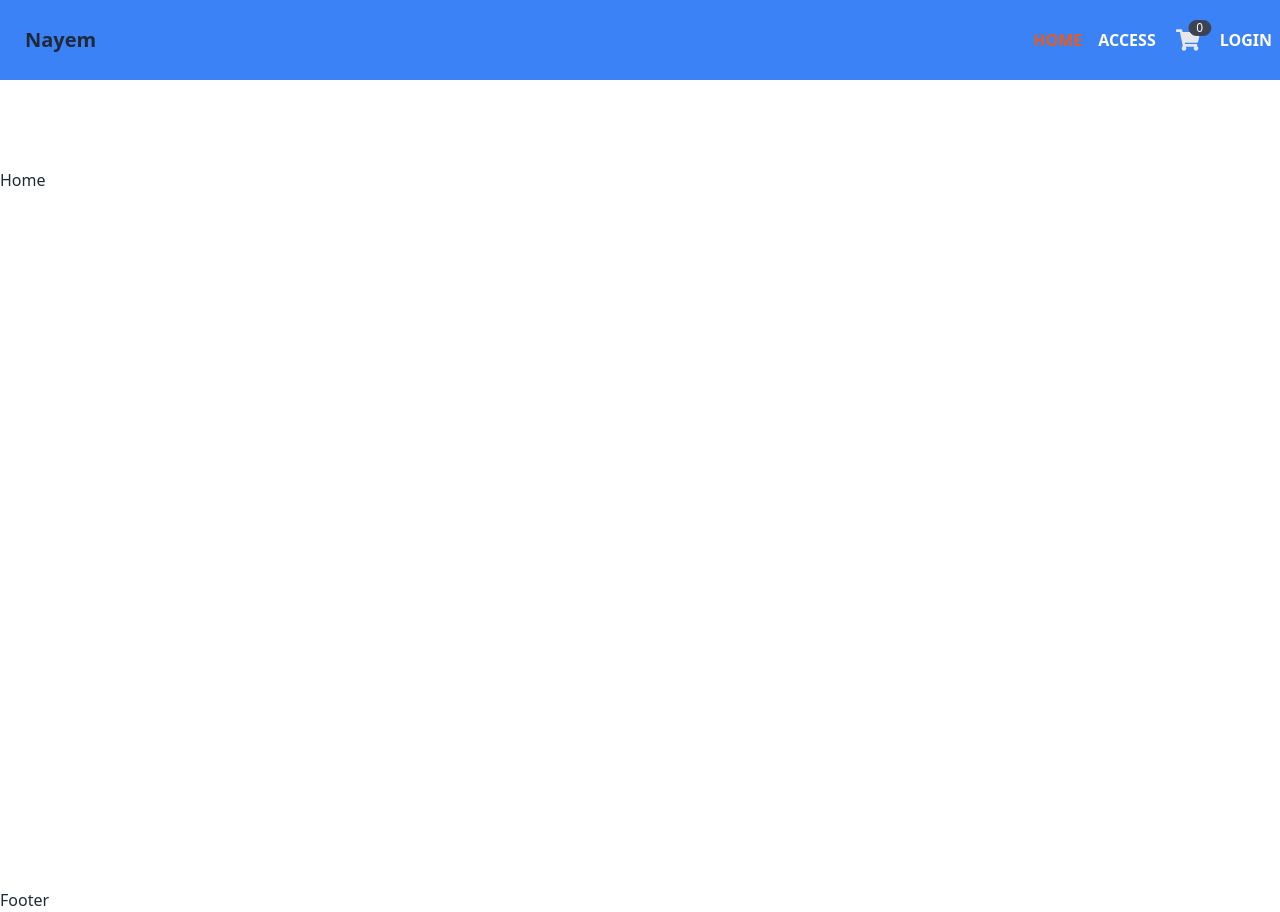
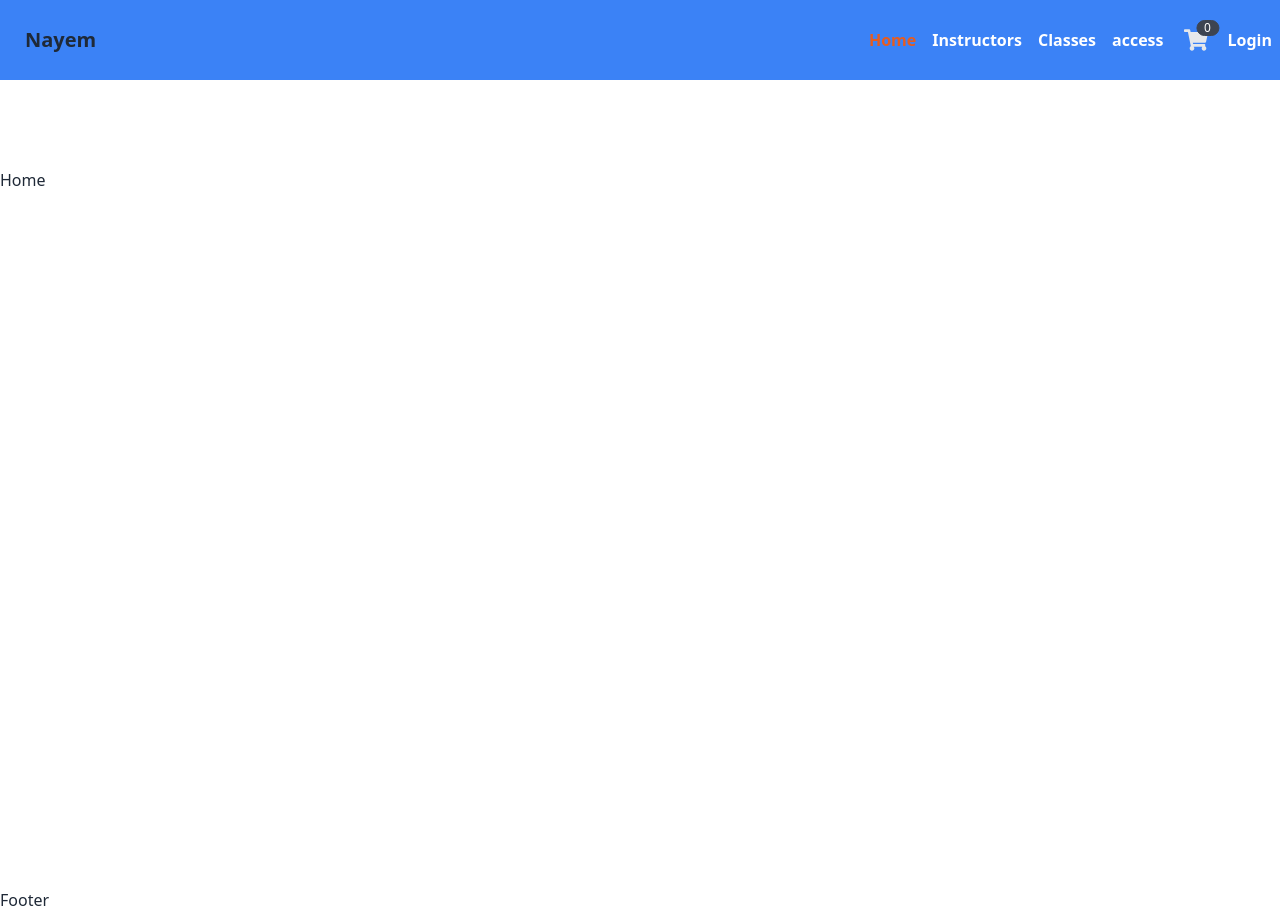
Before and after one commit to modasser-nayem/lyovit-client-p3, a React (Vite) app: page / in a window 1280 px wide. Built offline with nearby package versions, Linux system fonts and the light colour scheme; no server answers.

Commit message:
add some route

```diff
--- /dev/null
+++ b/src/pages/Classes/Classes.jsx
@@ -0,0 +1,7 @@
+import React from "react";
+
+const Classes = () => {
+   return <div>Classes</div>;
+};
+
+export default Classes;
--- /dev/null
+++ b/src/pages/Instructors/Instructors.jsx
@@ -0,0 +1,7 @@
+import React from "react";
+
+const Instructors = () => {
+   return <div>Instructors</div>;
+};
+
+export default Instructors;
--- a/src/pages/Shared/Navbar.jsx
+++ b/src/pages/Shared/Navbar.jsx
@@ -19,6 +19,18 @@ const Navbar = () => {
                   className="cs-nav-link"
                >
                   Home
+               </NavLink>
+               <NavLink
+                  to="/instructors"
+                  className="cs-nav-link"
+               >
+                  Instructors
+               </NavLink>
+               <NavLink
+                  to="/classes"
+                  className="cs-nav-link"
+               >
+                  Classes
                </NavLink>
                <NavLink
                   to="/access"
--- a/src/routes/routes.jsx
+++ b/src/routes/routes.jsx
@@ -20,6 +20,8 @@ import UpdateClass from "../pages/Dashboard/InstructorDashboard/UpdateClass/Upda
 import MyClasses from "../pages/Dashboard/InstructorDashboard/MyClasses/MyClasses";
 import MySelectedClasses from "../pages/Dashboard/StudentDashboard/MySelectedClasses/MySelectedClasses";
 import MyEnrolledClasses from "../pages/Dashboard/StudentDashboard/MyEnrolledClasses/MyEnrolledClasses";
+import Instructors from "../pages/Instructors/Instructors";
+import Classes from "../pages/Classes/Classes";
 
 export const router = createBrowserRouter([
    {
@@ -30,6 +32,14 @@ export const router = createBrowserRouter([
          {
             path: "/",
             element: <Home />,
+         },
+         {
+            path: "/instructors",
+            element: <Instructors />,
+         },
+         {
+            path: "/classes",
+            element: <Classes />,
          },
          {
             path: "product-details/:id",
@@ -72,6 +82,7 @@ export const router = createBrowserRouter([
    {
       path: "dashboard",
       element: <DashboardLayout />,
+      errorElement: <Error />,
       children: [
          {
             path: "admin-dashboard",
--- a/src/tailwind.css
+++ b/src/tailwind.css
@@ -11,7 +11,7 @@
       @apply xl:w-[1100px] px-5 xl:px-1 mx-auto;
    }
    .cs-nav-link {
-      @apply text-white font-semibold uppercase;
+      @apply text-white font-semibold;
    }
    .cs-nav-active {
       @apply text-black;
```
